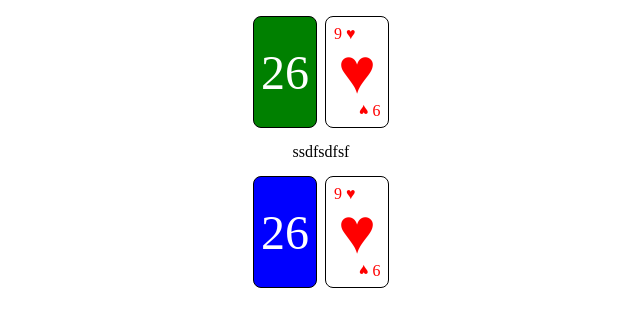
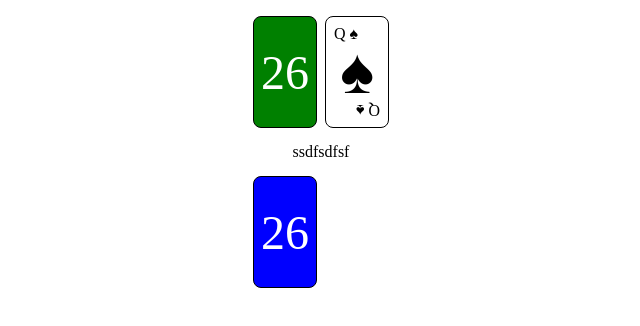
Before and after one commit to SMakaiTakori/js_card_game, a plain HTML site: page index.html in a window 1280 px wide. Shown: the whole page, without its empty margins (319-959 px from the left). Drawn offline with Linux system fonts and the light colour scheme.

Commit message:
created getHTML function to render card-slot dynamically

```diff
--- a/deck.js
+++ b/deck.js
@@ -43,6 +43,19 @@ class Card {
     this.suit = suit;
     this.value = value;
   }
+
+  get color() {
+    return this.suit === "♠" || this.suit === "♣" ? "black" : "red";
+  }
+
+  // need to create a div to  get access to the HTML for any one of the cards
+  getHTML() {
+    const cardDiv = document.createElement("div");
+    cardDiv.innerText = this.suit;
+    cardDiv.classList.add("card", this.color);
+    cardDiv.dataset.value = `${this.value} ${this.suit}`;
+    return cardDiv;
+  }
 }
 
 // Create fn to allow us to create a full deck of 52 cards for each suit and value combos
--- a/index.html
+++ b/index.html
@@ -11,13 +11,11 @@
   </head>
   <body>
     <div class="computer-deck deck">26</div>
-    <div class="computer-card-slot card-slot">
-      <div class="card red" data-value="9 ♥">♥</div>
-    </div>
+    <div class="computer-card-slot card-slot"></div>
     <div class="text">ssdfsdfsf</div>
     <div class="player-deck deck">26</div>
     <div class="player-card-slot card-slot">
-      <div class="card red" data-value="9 ♥">♥</div>
+      <!-- <div class="card red" data-value="9 ♥">♥</div> -->
     </div>
   </body>
 </html>
--- a/script.js
+++ b/script.js
@@ -1,5 +1,9 @@
 import Deck from "./deck.js";
+
+const computerCardSlot = document.querySelector(".computer-card-slot");
 
 const deck = new Deck();
 deck.shuffle();
 console.log(deck.cards);
+
+computerCardSlot.appendChild(deck.cards[0].getHTML());
```
